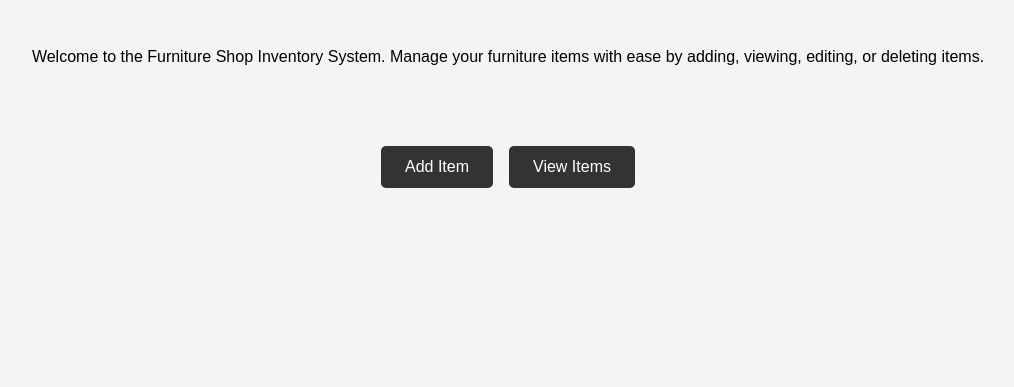
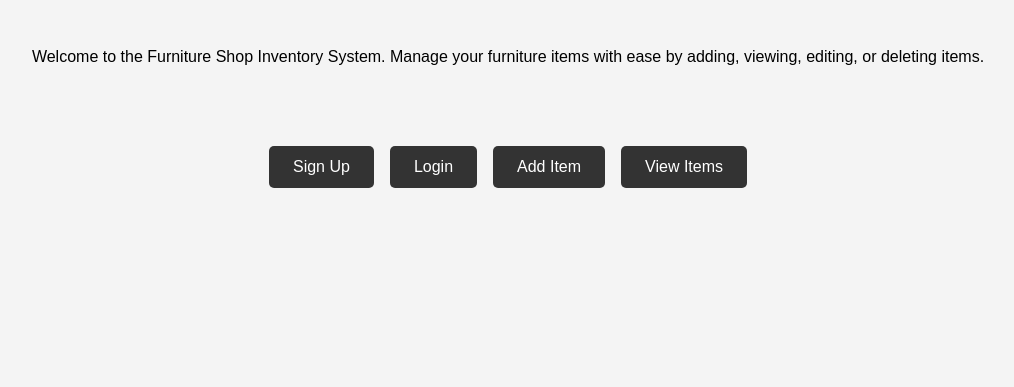
Before and after one commit to sourishjoshy-dev/Furniture_CS-D, a Django app: page / in a window 1280 px wide. Shown: the part 112-499 px from the top of the page, without its empty margins (132-1146 px from the left). Run offline with Django 5.2, Linux system fonts and the light colour scheme.

Commit message:
fixed errors

```diff
--- a/items/forms.py
+++ b/items/forms.py
@@ -1,4 +1,3 @@
-from django import forms
 from django.contrib.auth.forms import UserCreationForm
 from django.contrib.auth.models import User
 
--- a/items/templates/home.html
+++ b/items/templates/home.html
@@ -64,6 +64,8 @@
             <p>Welcome to the Furniture Shop Inventory System. Manage your furniture items with ease by adding, viewing, editing, or deleting items.</p>
         </div>
         <div class="buttons">
+            <a href="{% url 'signup' %}" class="button">Sign Up</a>
+            <a href="{% url 'login' %}" class="button">Login</a>
             <a href="{% url 'add_item' %}" class="button">Add Item</a>
             <a href="{% url 'view_items' %}" class="button">View Items</a>
         </div>
--- a/items/views.py
+++ b/items/views.py
@@ -44,7 +44,6 @@ def delete_item(request, item_id):
         return redirect('view_items')
     return render(request, 'delete_item.html', {'item': item})
 
-
 def signup_view(request):
     if request.method == 'POST':
         form = SignUpForm(request.POST)
```
Also changed, not shown: items/templates/login.html (+7 -0 lines), items/templates/signup.html (+16 -3 lines).
